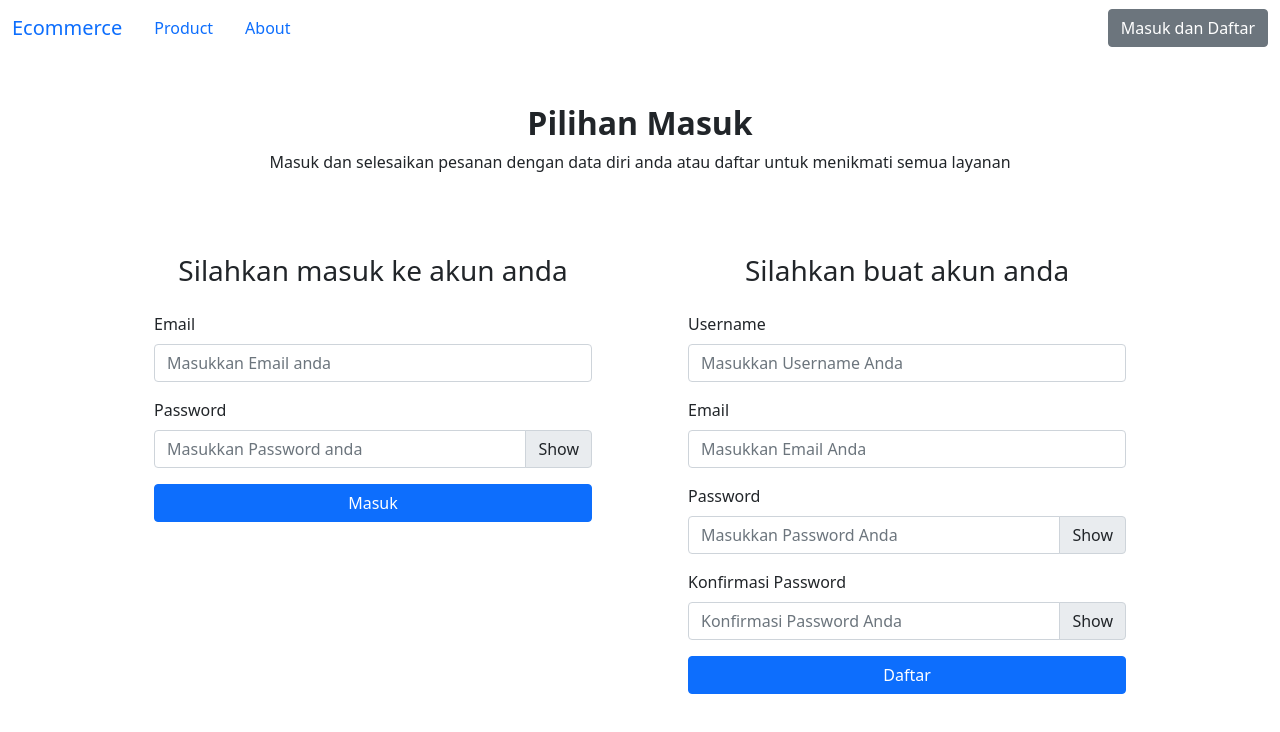
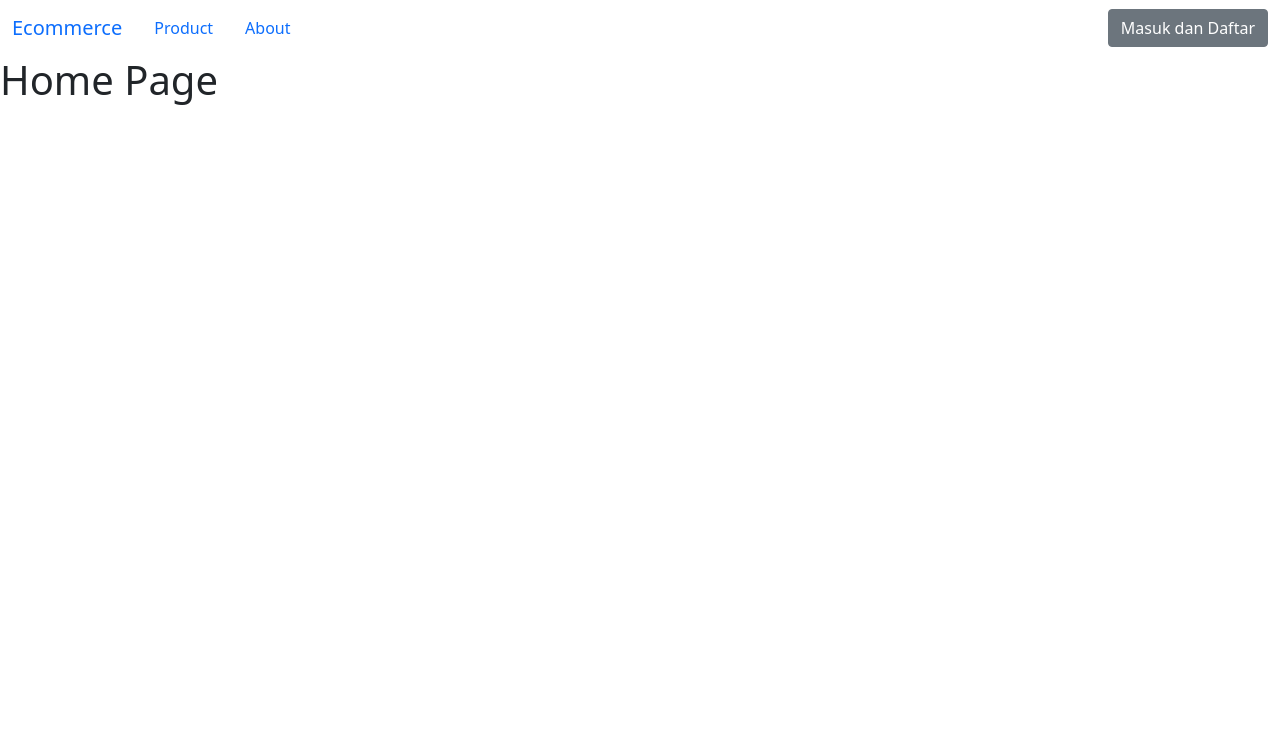
Before and after one commit to Rizqurobbi/E-Commerce, a React (Create React App) app: page / in a window 1280 px wide. Shown: the top 732 px of the page. Built offline with nearby package versions, Linux system fonts and the light colour scheme.

Commit message:
EC-04 :Membuat HomePage di folder pages

```diff
--- a/package.json
+++ b/package.json
@@ -10,6 +10,7 @@
     "bootstrap": "^5.1.3",
     "react": "^17.0.2",
     "react-dom": "^17.0.2",
+    "react-router-dom": "^6.0.2",
     "react-scripts": "4.0.3",
     "reactstrap": "^9.0.1",
     "web-vitals": "^1.1.2"
--- a/src/App.js
+++ b/src/App.js
@@ -5,6 +5,8 @@ import Navbar from './component/navbar';
 import Form from './component/Form';
 import AuthPage from './pages/AuthPage';
 import NavbarComponent from './component/NavbarReact';
+import { Route, Routes } from 'react-router';
+import HomePage from './pages/HomePage';
 
 
 
@@ -19,7 +21,11 @@ class App extends React.Component {
       {/* <Navbar/>
       <Form/> */}
       <NavbarComponent/>
-      <AuthPage/>
+      <Routes>
+        <Route path="/"element={<HomePage/>}/>
+        <Route path="/auth-page"element={<AuthPage/>}/>
+      </Routes>
+      {/* <AuthPage/> */}
       </div>
      );
   }
--- a/src/index.js
+++ b/src/index.js
@@ -2,13 +2,15 @@ import React from 'react';
 import ReactDOM from 'react-dom';
 import './index.css';
 import 'bootstrap/dist/css/bootstrap.min.css';
+import { BrowserRouter } from "react-router-dom";
 import App from './App';
 import reportWebVitals from './reportWebVitals';
 
 ReactDOM.render(
-  <React.StrictMode>
+  <BrowserRouter>
     <App />
-  </React.StrictMode>,
+  </BrowserRouter>,
+
   document.getElementById('root')
 );
 
--- /dev/null
+++ b/src/pages/HomePage.jsx
@@ -0,0 +1,17 @@
+import React from 'react';
+
+class HomePage extends React.Component {
+    constructor(props) {
+        super(props);
+        this.state = {  }
+    }
+    render() {
+        return (
+            <div>
+                <h1>Home Page</h1>
+            </div>
+         );
+    }
+}
+
+export default HomePage;
```
Also changed, not shown: 1 other file (tests, documents, lock files or other folders).
